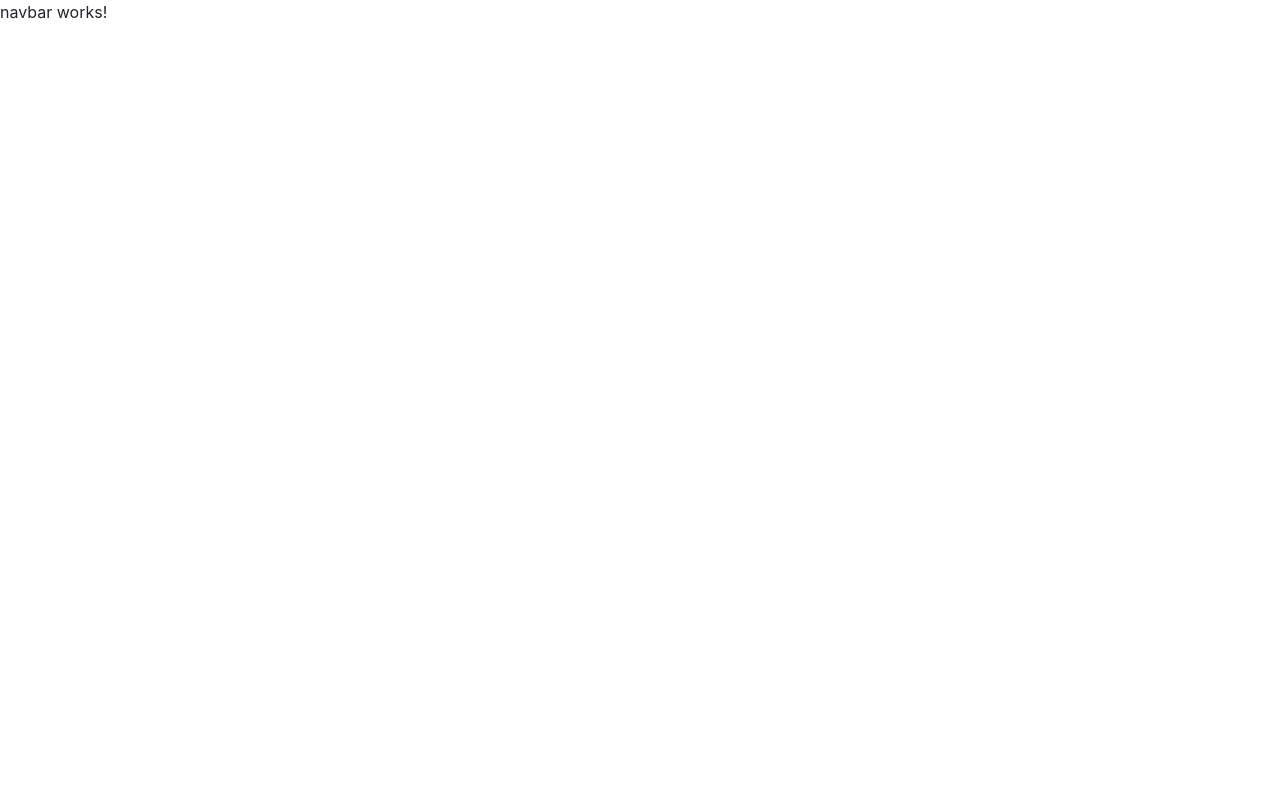
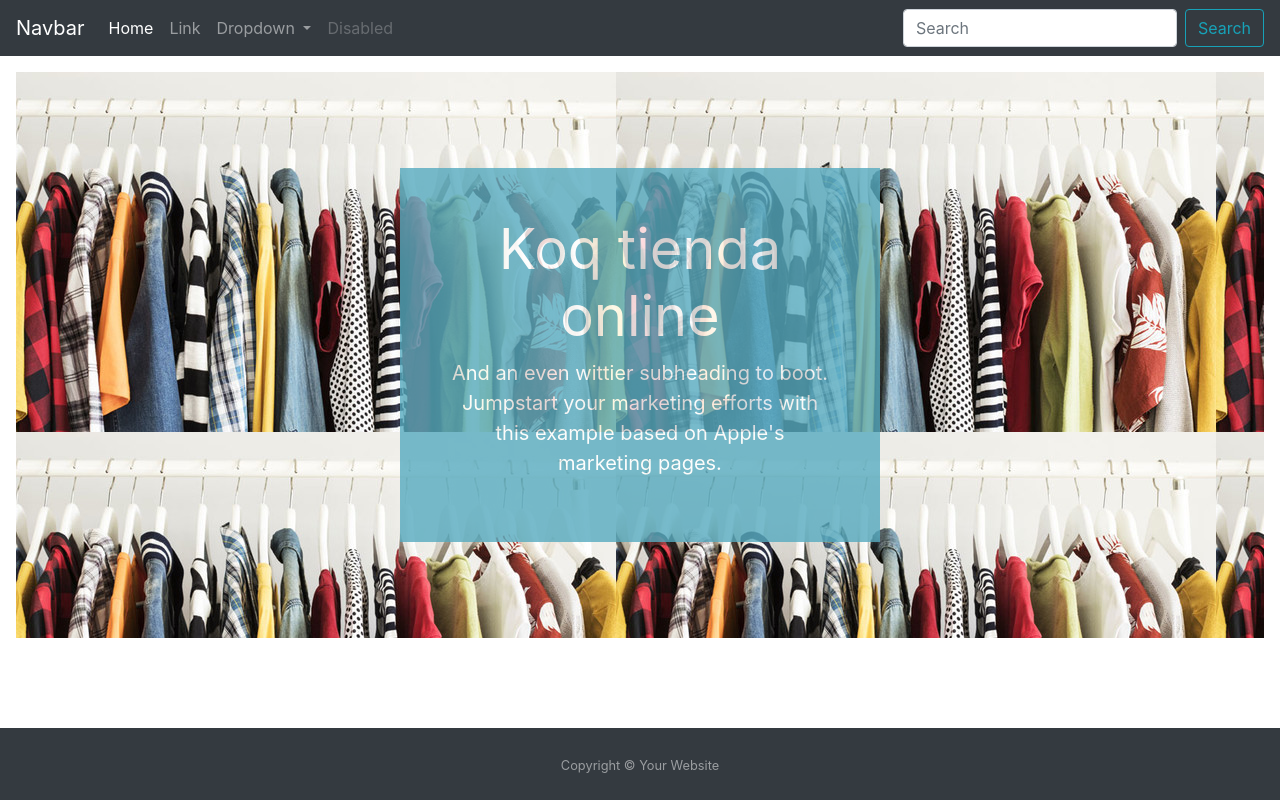
Before and after one commit to ivanFlor3s/koq-spa, an Angular app: page /home in a window 1280 px wide. Built offline with nearby package versions, Linux system fonts and the light colour scheme.

Commit message:
Correcciones

```diff
--- a/src/app/app.component.html
+++ b/src/app/app.component.html
@@ -1,6 +1,5 @@
 <app-navbar></app-navbar>
 
-<div class="container mi-render">
+<app-home></app-home>
 
-
-</div>
+<app-footer></app-footer>
--- a/src/app/components/home/home.component.html
+++ b/src/app/components/home/home.component.html
@@ -1 +1,7 @@
-<p>home works!</p>
+<div class=" home-img position-relative overflow-hidden p-3 p-md-5 m-md-3 text-center bg-light">
+    <div class="col-md-5 p-lg-5 mx-auto my-5" style="color: rgb(255, 255, 255);background-color: rgb(87, 171, 192); opacity: 80%;">
+
+        <h1 class="display-4 font-weight-normal">Koq tienda online</h1>
+        <p class="lead font-weight-normal">And an even wittier subheading to boot. Jumpstart your marketing efforts with this example based on Apple's marketing pages.</p>
+    </div>
+</div>
--- /dev/null
+++ b/src/app/components/shared/footer/footer.component.css
@@ -0,0 +1,5 @@
+.footer {
+    position: absolute;
+    bottom: 0px;
+    width: 100%;
+}
--- /dev/null
+++ b/src/app/components/shared/footer/footer.component.html
@@ -0,0 +1,5 @@
+<footer class="footer py-4 bg-dark text-white-50">
+    <div class="container text-center">
+        <small>Copyright &copy; Your Website</small>
+    </div>
+</footer>
--- /dev/null
+++ b/src/app/components/shared/footer/footer.component.ts
@@ -0,0 +1,15 @@
+import { Component, OnInit } from '@angular/core';
+
+@Component({
+  selector: 'app-footer',
+  templateUrl: './footer.component.html',
+  styleUrls: ['./footer.component.css']
+})
+export class FooterComponent implements OnInit {
+
+  constructor() { }
+
+  ngOnInit(): void {
+  }
+
+}
--- a/src/app/components/shared/navbar/navbar.component.html
+++ b/src/app/components/shared/navbar/navbar.component.html
@@ -1 +1,35 @@
-<p>navbar works!</p>
+<nav class="navbar navbar-expand-lg  navbar-dark bg-dark">
+    <a class="navbar-brand" href="#">Navbar</a>
+    <button class="navbar-toggler" type="button" data-toggle="collapse" data-target="#navbarSupportedContent" aria-controls="navbarSupportedContent" aria-expanded="false" aria-label="Toggle navigation">
+      <span class="navbar-toggler-icon"></span>
+    </button>
+
+    <div class="collapse navbar-collapse" id="navbarSupportedContent">
+        <ul class="navbar-nav mr-auto">
+            <li class="nav-item active">
+                <a class="nav-link" href="#">Home <span class="sr-only">(current)</span></a>
+            </li>
+            <li class="nav-item">
+                <a class="nav-link" href="#">Link</a>
+            </li>
+            <li class="nav-item dropdown">
+                <a class="nav-link dropdown-toggle" href="#" id="navbarDropdown" role="button" data-toggle="dropdown" aria-haspopup="true" aria-expanded="false">
+            Dropdown
+          </a>
+                <div class="dropdown-menu" aria-labelledby="navbarDropdown">
+                    <a class="dropdown-item" href="#">Action</a>
+                    <a class="dropdown-item" href="#">Another action</a>
+                    <div class="dropdown-divider"></div>
+                    <a class="dropdown-item" href="#">Something else here</a>
+                </div>
+            </li>
+            <li class="nav-item">
+                <a class="nav-link disabled" href="#">Disabled</a>
+            </li>
+        </ul>
+        <form class="form-inline my-2 my-lg-0">
+            <input class="form-control mr-sm-2" type="search" placeholder="Search" aria-label="Search">
+            <button class="btn btn-outline-info my-2 my-sm-0" type="submit">Search</button>
+        </form>
+    </div>
+</nav>
--- a/src/styles.css
+++ b/src/styles.css
@@ -1 +1,54 @@
 /* You can add global styles to this file, and also import other style files */
+
+.container {
+    max-width: 960px;
+}
+
+
+/*
+   * Custom translucent site header
+   */
+
+
+/*
+   * Dummy devices (replace them with your own or something else entirely!)
+   */
+
+
+/*
+   * Extra utilities
+   */
+
+.border-top {
+    border-top: 1px solid #e5e5e5;
+}
+
+.border-bottom {
+    border-bottom: 1px solid #e5e5e5;
+}
+
+.box-shadow {
+    box-shadow: 0 .25rem .75rem rgba(0, 0, 0, .05);
+}
+
+.flex-equal>* {
+    -ms-flex: 1;
+    -webkit-box-flex: 1;
+    flex: 1;
+}
+
+@media (min-width: 768px) {
+    .flex-md-equal>* {
+        -ms-flex: 1;
+        -webkit-box-flex: 1;
+        flex: 1;
+    }
+}
+
+.overflow-hidden {
+    overflow: hidden;
+}
+
+.home-img {
+    background-image: url("../src/assets/ropa-medioambiente.jpg");
+}
```
Also changed, not shown: src/app/app.module.ts (+9 -2 lines), src/routes.ts (added, +14 -0 lines), src/assets/ropa-medioambiente.jpg (added), 1 other file (tests, documents, lock files or other folders).
